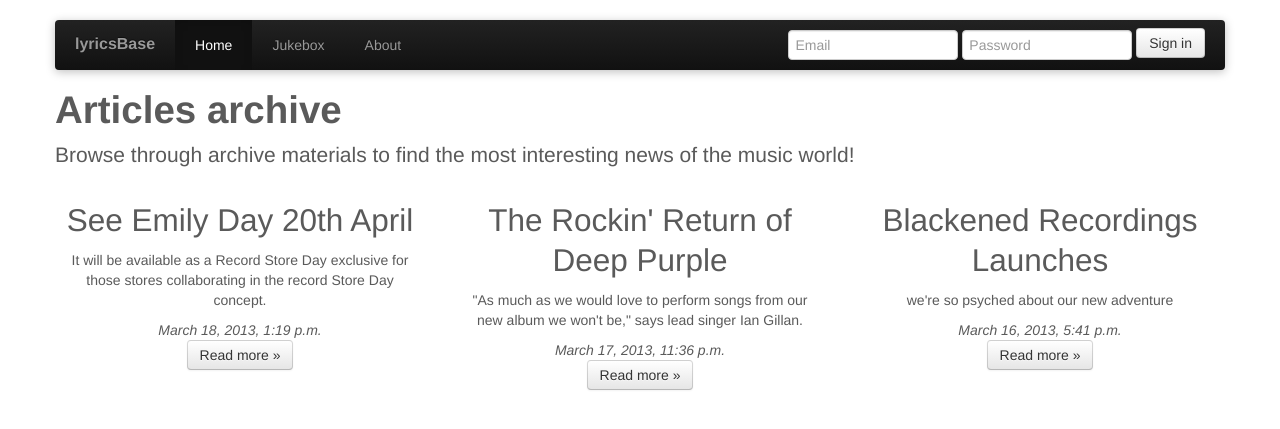
After one commit to ducin/djninja, a Django app: page /articles/archive/ in a window 1280 px wide. The commit adds this page. Shown: the top 429 px of the page. Run offline with Django 3.2, Linux system fonts and the light colour scheme; data comes from the database, SQL or seed files in the repository; parts of the project's set-up code (start-up, migrations or seed data) failed here and were passed over; some libraries are stand-ins or nearby versions.

Commit message:
new views in articles app

```diff
--- /dev/null
+++ b/articles/templates/articles/archive.html
@@ -0,0 +1,20 @@
+{% extends "container.html" %}
+
+{% block title %}Djninja: articles archive{% endblock %}
+
+{% block container %}
+    <div class="jumbotron">
+        <h1>Articles archive</h1>
+        <p class="lead">Browse through archive materials to find the most interesting news of the music world!</p>
+    </div>
+    <div class="row-fluid">
+        {% for article in articles %}
+        <div class="span4">
+            <h2>{{ article.title }}</h2>
+            <p>{{ article.headline }}</p>
+            <i>{{ article.created_at }}</i>
+            <p><a class="btn" href="{% url "detail" article.id %}">Read more »</a></p>
+        </div>
+        {% endfor %}
+    </div>
+{% endblock %}
--- a/articles/templates/articles/slider.html
+++ b/articles/templates/articles/slider.html
@@ -18,7 +18,7 @@ body {
                             <div class="carousel-caption">
                                 <h1>{{ article.title }}</h1>
                                 <p class="lead">{{ article.headline }}</p>
-                                <a class="btn btn-large btn-primary" href="#">Read more</a>
+                                <a class="btn btn-large btn-primary" href="{% url "detail" article.id %}">Read more »</a>
                             </div>
                         </div>
                     </div>
--- a/articles/urls.py
+++ b/articles/urls.py
@@ -4,4 +4,7 @@ from articles import views
 
 urlpatterns = patterns('',
     url(r'^$', views.slider, name='slider'),
+    url(r'^(?P<article_id>\d+)/$', views.detail, name='detail'),
+    url(r'^archive/$', views.archive, name='archive'),
+    url(r'^archive/page/(?P<page>\d+)/$', views.archive, name='archive'),
 )
--- a/articles/views.py
+++ b/articles/views.py
@@ -1,11 +1,11 @@
-from django.shortcuts import render
+from django.shortcuts import render, get_object_or_404
 from articles.models import Article
 
 def slider(request):
     context = { 'articles': Article.objects.order_by('-created_at')[:5] }
     return render(request, 'articles/slider.html', context)
 
-def archive(request, page=1):
+def archive(request, page="1"):
     context = { 'articles': Article.objects.order_by('-created_at')[:5] }
     return render(request, 'articles/archive.html', context)
 
--- a/djninja/templates/menu.html
+++ b/djninja/templates/menu.html
@@ -1,8 +1,8 @@
-<a class="brand" href="/lyrics/">lyricsBase</a>
+<a class="brand" href="{% url "homepage" %}">lyricsBase</a>
 
 <div class="nav-collapse collapse">
     <ul class="nav">
-        <li class="active"><a href="/lyrics/">Home</a></li>
+        <li class="active"><a href="{% url "homepage" %}">Home</a></li>
         <li><a href="/lyrics/jukebox">Jukebox</a></li>
         <li><a href="/lyrics/static_about">About</a></li>
 <!--
--- a/djninja/urls.py
+++ b/djninja/urls.py
@@ -11,7 +11,7 @@ urlpatterns = patterns('',
     # Uncomment the admin/doc line below to enable admin documentation:
     # url(r'^admin/doc/', include('django.contrib.admindocs.urls')),
 
-    url(r'^$', 'articles.views.slider', name='slider'),
+    url(r'^$', 'articles.views.slider', name='homepage'),
     url(r'^articles/', include('articles.urls')),
     url(r'^lyrics/', include('lyrics.urls')),
     url(r'^admin/', include(admin.site.urls)),
```
Also changed, not shown: articles/templates/articles/detail.html (added, +11 -0 lines).
